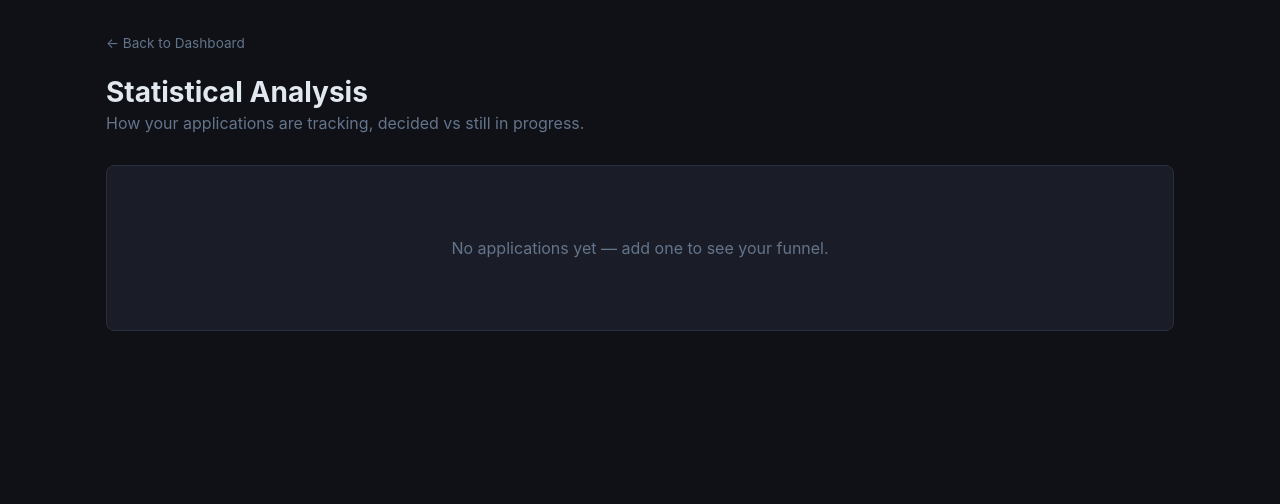
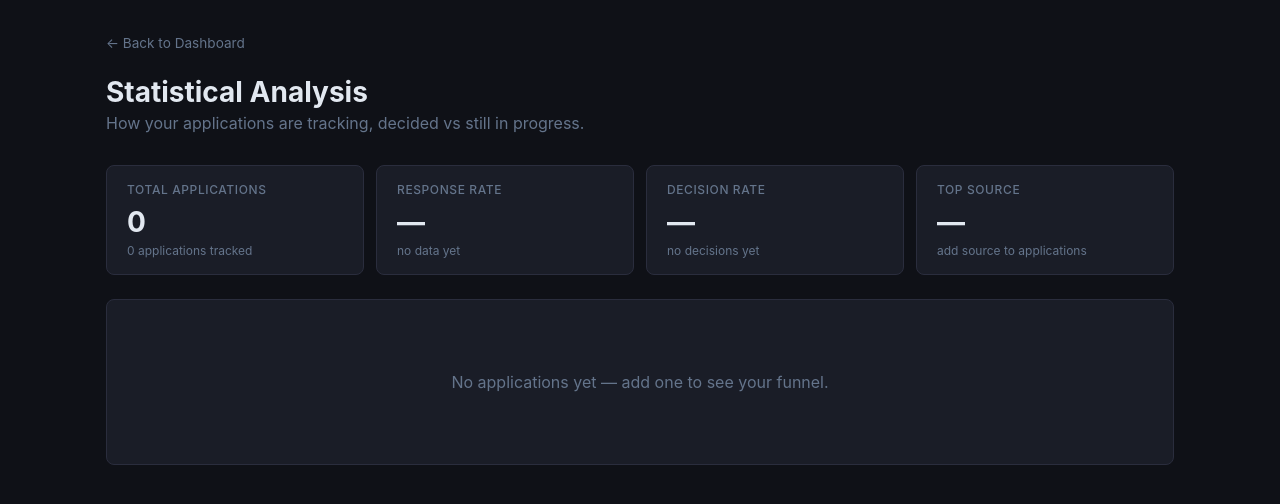
Before and after one commit to zoucatherine/ApplyLens, a Next.js app: page /statistical-analysis in a window 1280 px wide. Shown: the top 504 px of the page. Built offline with nearby package versions, Linux system fonts and the light colour scheme; no server answers; the database is empty.

Commit message:
added cards to stat page

```diff
--- /dev/null
+++ b/src/app/statistical-analysis/StatsCards.tsx
@@ -0,0 +1,57 @@
+// src/app/statistical-analysis/StatsCards.tsx
+
+type Props = {
+  total: number;
+  responseRate: number | null;
+  decisionRate: number | null;
+  topSource: string | null;
+};
+
+const cardStyle = {
+  background: "var(--surface)",
+  border: "1px solid var(--border)",
+  borderRadius: 8,
+  padding: "1rem 1.25rem",
+  flex: "1 1 180px",
+};
+
+function Stat({ label, value, sub }: { label: string; value: string; sub?: string }) {
+  return (
+    <div style={cardStyle}>
+      <div style={{ fontSize: "0.75rem", color: "var(--text-muted)", fontWeight: 500, textTransform: "uppercase", letterSpacing: "0.05em", marginBottom: 8 }}>
+        {label}
+      </div>
+      <div style={{ fontSize: "1.75rem", fontWeight: 700 }}>{value}</div>
+      {sub && (
+        <div style={{ fontSize: "0.75rem", color: "var(--text-muted)", marginTop: 4 }}>{sub}</div>
+      )}
+    </div>
+  );
+}
+
+export default function StatsCards({ total, responseRate, decisionRate, topSource }: Props) {
+  return (
+    <div style={{ display: "flex", gap: "0.75rem", flexWrap: "wrap", marginBottom: "1.5rem" }}>
+      <Stat
+        label="Total Applications"
+        value={String(total)}
+        sub={total === 1 ? "1 application tracked" : `${total} applications tracked`}
+      />
+      <Stat
+        label="Response Rate"
+        value={responseRate !== null ? `${responseRate}%` : "—"}
+        sub={responseRate !== null ? "got any response" : "no data yet"}
+      />
+      <Stat
+        label="Decision Rate"
+        value={decisionRate !== null ? `${decisionRate}%` : "—"}
+        sub={decisionRate !== null ? "reached a final outcome" : "no decisions yet"}
+      />
+      <Stat
+        label="Top Source"
+        value={topSource ?? "—"}
+        sub={topSource ? "most applications from" : "add source to applications"}
+      />
+    </div>
+  );
+}
--- a/src/app/statistical-analysis/page.tsx
+++ b/src/app/statistical-analysis/page.tsx
@@ -3,9 +3,12 @@ import Link from "next/link";
 import { prisma } from "@/lib/prisma";
 import { ApplicationStatus } from "@/types";
 import FunnelChart from "./FunnelChart";
+import StatsCards from "./StatsCards";
 
 const UNDECIDED: ApplicationStatus[] = ["WISHLIST", "APPLIED", "PHONE_SCREEN", "INTERVIEW"] as ApplicationStatus[];
 const DECIDED: ApplicationStatus[] = ["OFFER", "REJECTED", "WITHDRAWN"] as ApplicationStatus[];
+// Any status that means they actually heard back (not ghosted/wishlist)
+const RESPONDED: ApplicationStatus[] = ["PHONE_SCREEN", "INTERVIEW", "OFFER", "REJECTED", "WITHDRAWN"] as ApplicationStatus[];
 
 export default async function StatisticalAnalysisPage() {
   const applications = await prisma.application.findMany();
@@ -16,12 +19,28 @@ export default async function StatisticalAnalysisPage() {
   const offer = applications.filter((a) => a.status === "OFFER").length;
   const rejected = applications.filter((a) => a.status === "REJECTED").length;
   const withdrawn = applications.filter((a) => a.status === "WITHDRAWN").length;
-
-  // Breakdown within Undecided, for the hover tooltip
   const wishlist = applications.filter((a) => a.status === "WISHLIST").length;
   const appliedCount = applications.filter((a) => a.status === "APPLIED").length;
   const phoneScreen = applications.filter((a) => a.status === "PHONE_SCREEN").length;
   const interview = applications.filter((a) => a.status === "INTERVIEW").length;
+
+  // Response rate: apps that got any response / apps that were actually submitted (exclude wishlist)
+  const submitted = total - wishlist;
+  const responded = applications.filter((a) => RESPONDED.includes(a.status as ApplicationStatus)).length;
+  const responseRate = submitted > 0 ? Math.round((responded / submitted) * 100) : null;
+
+  // Decision rate: decided / total
+  const decisionRate = total > 0 ? Math.round((decided / total) * 100) : null;
+
+  // Top source: most common non-null source value
+  const sourceCounts = applications.reduce((acc, a) => {
+    const src = (a as any).source as string | null;
+    if (src) acc[src] = (acc[src] ?? 0) + 1;
+    return acc;
+  }, {} as Record<string, number>);
+  const topSource = Object.keys(sourceCounts).length > 0
+    ? Object.entries(sourceCounts).sort((a, b) => b[1] - a[1])[0][0]
+    : null;
 
   return (
     <div style={{ maxWidth: 1100, margin: "0 auto", padding: "2rem 1rem" }}>
@@ -45,6 +64,13 @@ export default async function StatisticalAnalysisPage() {
         How your applications are tracking, decided vs still in progress.
       </p>
 
+      <StatsCards
+        total={total}
+        responseRate={responseRate}
+        decisionRate={decisionRate}
+        topSource={topSource}
+      />
+
       <div
         style={{
           background: "var(--surface)",
@@ -53,17 +79,7 @@ export default async function StatisticalAnalysisPage() {
           padding: "1.5rem",
         }}
       >
-        <FunnelChart
-          counts={{
-            total,
-            undecided,
-            decided,
-            offer,
-            rejected,
-            withdrawn,
-            undecidedBreakdown: { wishlist, applied: appliedCount, phoneScreen, interview },
-          }}
-        />
+        <FunnelChart counts={{ total, undecided, decided, offer, rejected, withdrawn, undecidedBreakdown: { wishlist, applied: appliedCount, phoneScreen, interview } }} />
       </div>
     </div>
   );
```
